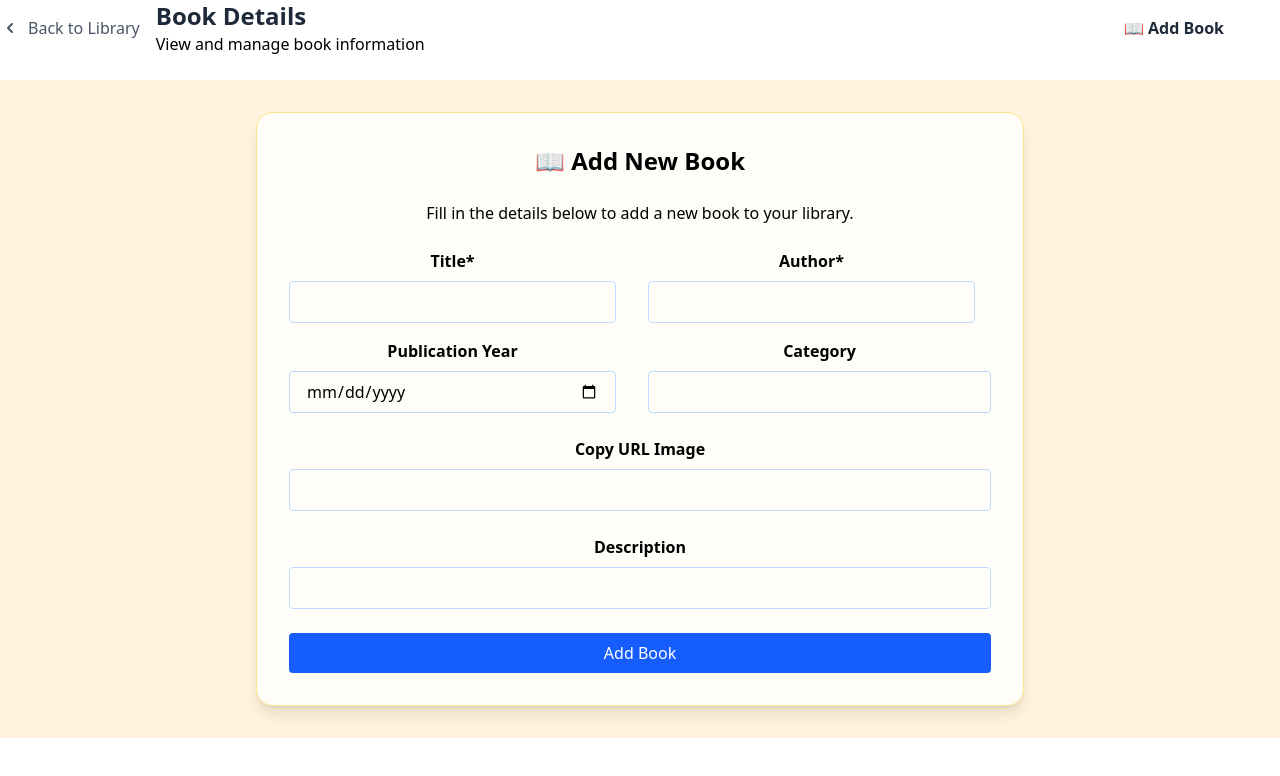
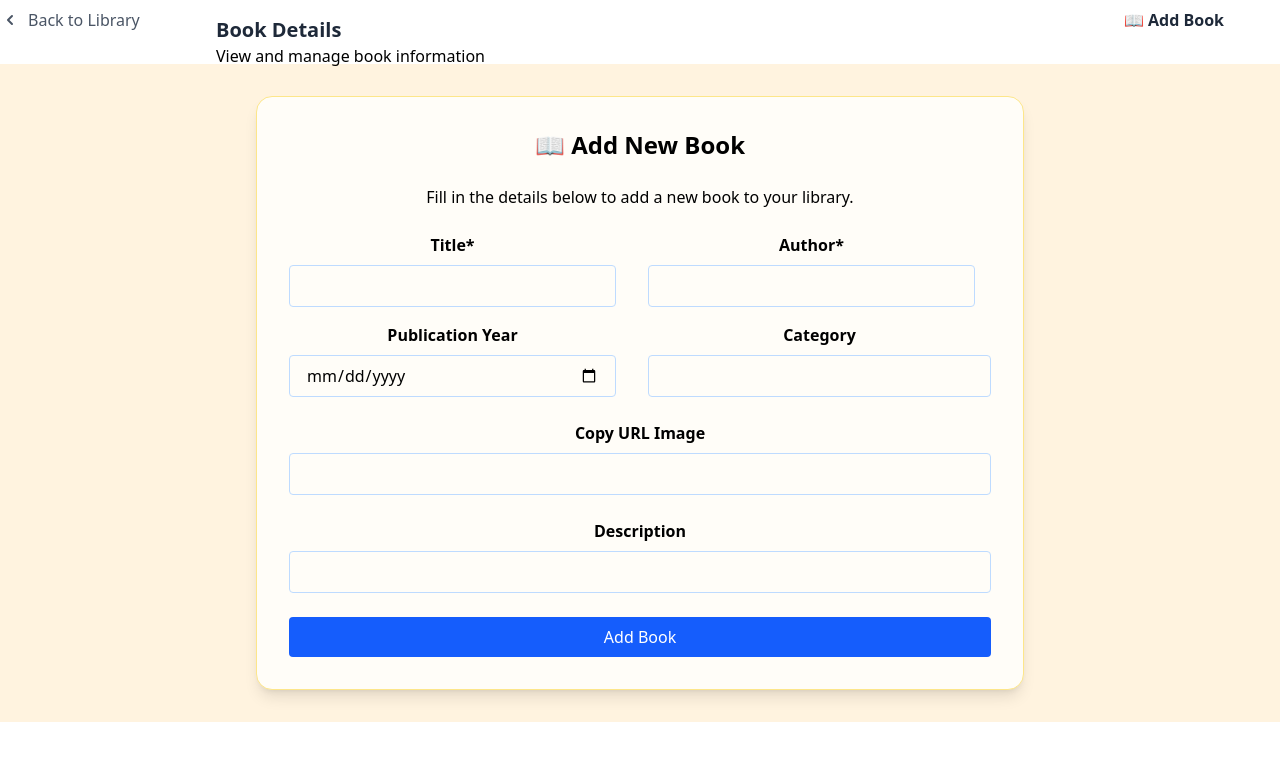
Before and after one commit to TopTier5/Bookie-App, a React (Vite) app: page /addbook in a window 1280 px wide. Shown: the top 776 px of the page. Built offline with nearby package versions, Linux system fonts and the light colour scheme; no server answers.

Commit message:
worked on nav bar on Add Book

```diff
--- a/src/pages/AddBook.jsx
+++ b/src/pages/AddBook.jsx
@@ -39,9 +39,11 @@ export default function AddBook() {
                         Back to Library
                     </Link>
 
-                    <div className="text-center md:text-left ml-4">
-                        <h1 className="text-xl sm:text-2xl font-semibold text-gray-800">Book Details</h1>
+                    <div className="absolute top-0 left-50 p-4">
+                        <div className="text-center md:text-left">
+                        <h1 className="text-xl sm:text-xl font-semibold text-gray-800">Book Details</h1>
                         <p>View and manage book information</p>
+                        </div>
                     </div>
                 </div>
 
```
